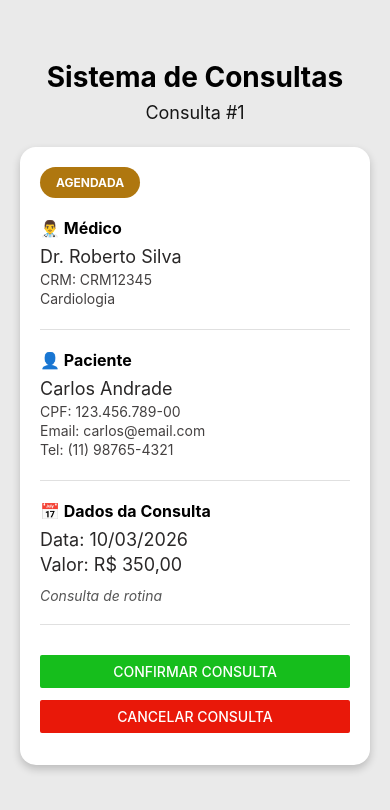
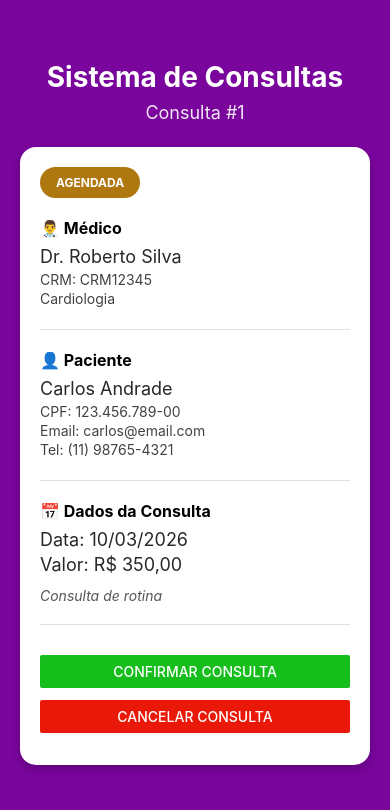
Before and after one commit to 2TDSPO-Mobile-Application-Development/sistema-consultas-mobile, a React Native app: screen / in a window 390 px wide. Shown: the top 810 px of the page. Built offline with nearby package versions, Linux system fonts and the light colour scheme.

Commit message:
refactor: Refatorando o App.tsx

```diff
--- a/App.tsx
+++ b/App.tsx
@@ -1,162 +1,5 @@
-/**
- * App.tsx - Aplicativo de Consultas Médicas
- * Versão 3: Componentização
- *
- * Evolução:
- * Aula 1 (26/02) → MVP Simples
- * Aula 2 (04/03) → Integração TypeScript
- * Aula 3 (06/03) → Componentização VOCÊ ESTÁ AQUI
- */
-
-import React, { useState } from "react";
-import { View, Text, StyleSheet, ScrollView } from "react-native";
-import { StatusBar } from "expo-status-bar";
-
-// Importando a modelagem TypeScript
-import { Especialidade } from "./src/type/especialidade";
-import { Paciente } from "./src/type/paciente";
-import { Medico } from "./src/interfaces/medico";
-import { Consulta } from "./src/interfaces/consulta";
-
-// Importando o componente reutilizável
-import { ConsultaCard } from "./src/components";
-
+import React from "react";
+import { Home } from "./src/screens";
 export default function App() {
-  // Dados base (simulando o que tínhamos no backend)
-  const cardiologia: Especialidade = {
-    id: 1,
-    nome: "Cardiologia",
-    descricao: "Cuidados com o coração",
-  };
-
-  const medico1: Medico = {
-    id: 1,
-    nome: "Dr. Roberto Silva",
-    crm: "CRM12345",
-    especialidade: cardiologia,
-    ativo: true,
-  };
-
-  const paciente1: Paciente = {
-    id: 1,
-    nome: "Carlos Andrade",
-    cpf: "123.456.789-00",
-    email: "carlos@email.com",
-    telefone: "(11) 98765-4321",
-  };
-
-  // Estado da consulta
-  const [consulta, setConsulta] = useState<Consulta>({
-    id: 1,
-    medico: medico1,
-    paciente: paciente1,
-    data: new Date(2026, 2, 10), // 10/03/2026
-    valor: 350,
-    status: "agendada",
-    observacoes: "Consulta de rotina",
-  });
-
-  /**
-   * Funções para manipular a consulta
-   *
-   * Essas funções serão passadas como props para o componente.
-   * O componente não altera o estado diretamente - ele apenas
-   * "comunica" ao pai (App) que uma ação foi solicitada.
-   */
-  function confirmarConsulta() {
-    setConsulta({
-      ...consulta,
-      status: "confirmada",
-    });
-  }
-
-  function cancelarConsulta() {
-    setConsulta({
-      ...consulta,
-      status: "cancelada",
-    });
-  }
-
-  return (
-    <View style={styles.container}>
-      <StatusBar style="light" />
-
-      <ScrollView contentContainerStyle={styles.scrollContent}>
-        {/* Cabeçalho */}
-        <View style={styles.header}>
-          <Text style={styles.titulo}>Sistema de Consultas</Text>
-          <Text style={styles.subtitulo}>Consulta #{consulta.id}</Text>
-        </View>
-
-        {/*
-          Componente ConsultaCard
-
-          Veja como ficou mais simples!
-          Antes: ~100 linhas de JSX no App.tsx
-          Agora: 1 componente reutilizável
-
-          Props:
-          - consulta: objeto com todos os dados
-          - onConfirmar: função a ser chamada ao confirmar
-          - onCancelar: função a ser chamada ao cancelar
-        */}
-        <ConsultaCard
-          consulta={consulta}
-          onConfirmar={confirmarConsulta}
-          onCancelar={cancelarConsulta}
-        />
-
-      </ScrollView>
-    </View>
-  );
+  return <Home />;
 }
-
-/**
- * Estilos do App
- *
- * Note que removemos TODOS os estilos do card!
- * Eles agora estão encapsulados no componente ConsultaCard.
- *
- * App.tsx agora só tem estilos de layout geral:
- * - Container principal
- * - Cabeçalho
- * - Rodapé
- */
-const styles = StyleSheet.create({
-  container: {
-    flex: 1,
-    backgroundColor: "#eaeaea",
-  },
-  scrollContent: {
-    padding: 20,
-    paddingTop: 60,
-  },
-  header: {
-    alignItems: "center",
-    marginBottom: 24,
-  },
-  titulo: {
-    fontSize: 28,
-    fontWeight: "bold",
-    color: "#000000",
-    marginBottom: 8,
-  },
-  subtitulo: {
-    fontSize: 18,
-    color: "#000000",
-    opacity: 0.9,
-  },
-  rodape: {
-    marginTop: 24,
-    padding: 16,
-    backgroundColor: "rgba(255, 255, 255, 0.1)",
-    borderRadius: 12,
-  },
-  rodapeTexto: {
-    fontSize: 12,
-    color: "#0e0d0d",
-    textAlign: "center",
-    lineHeight: 18,
-    marginBottom: 4,
-  },
-});
```
